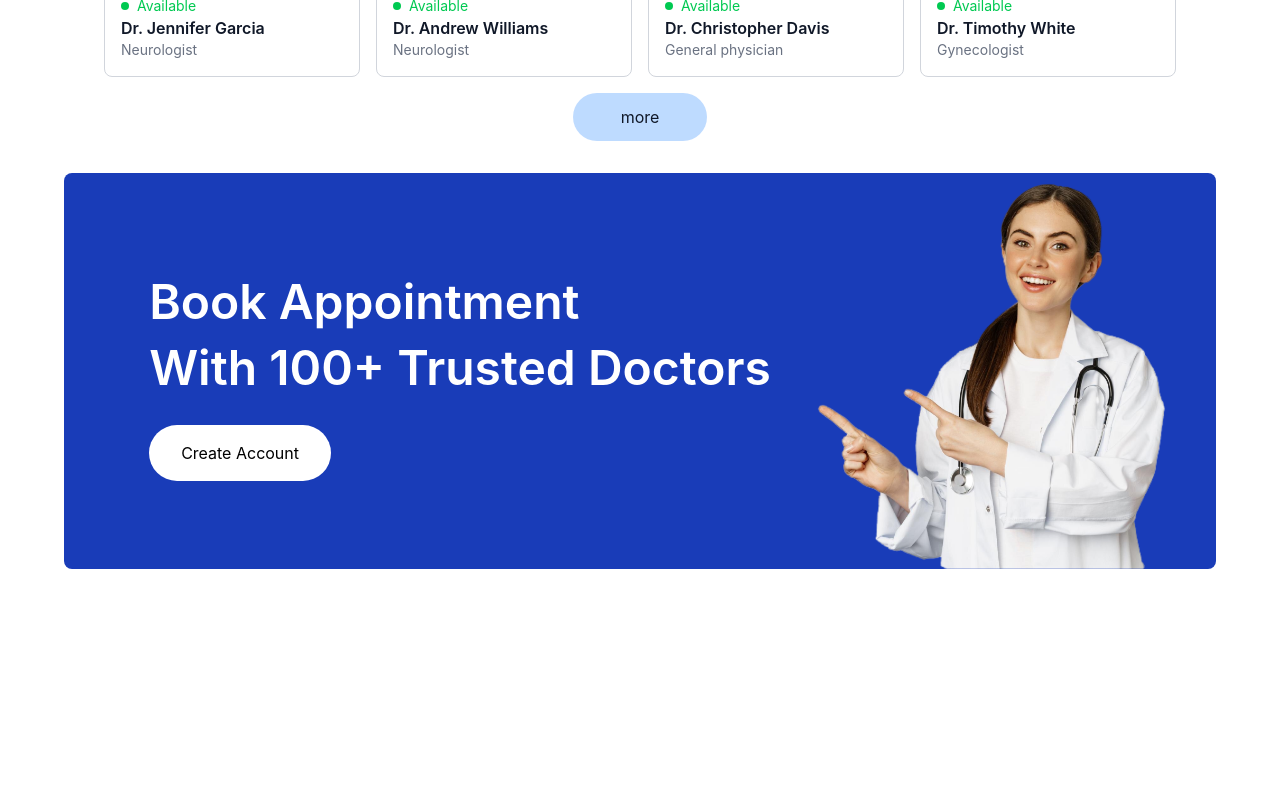
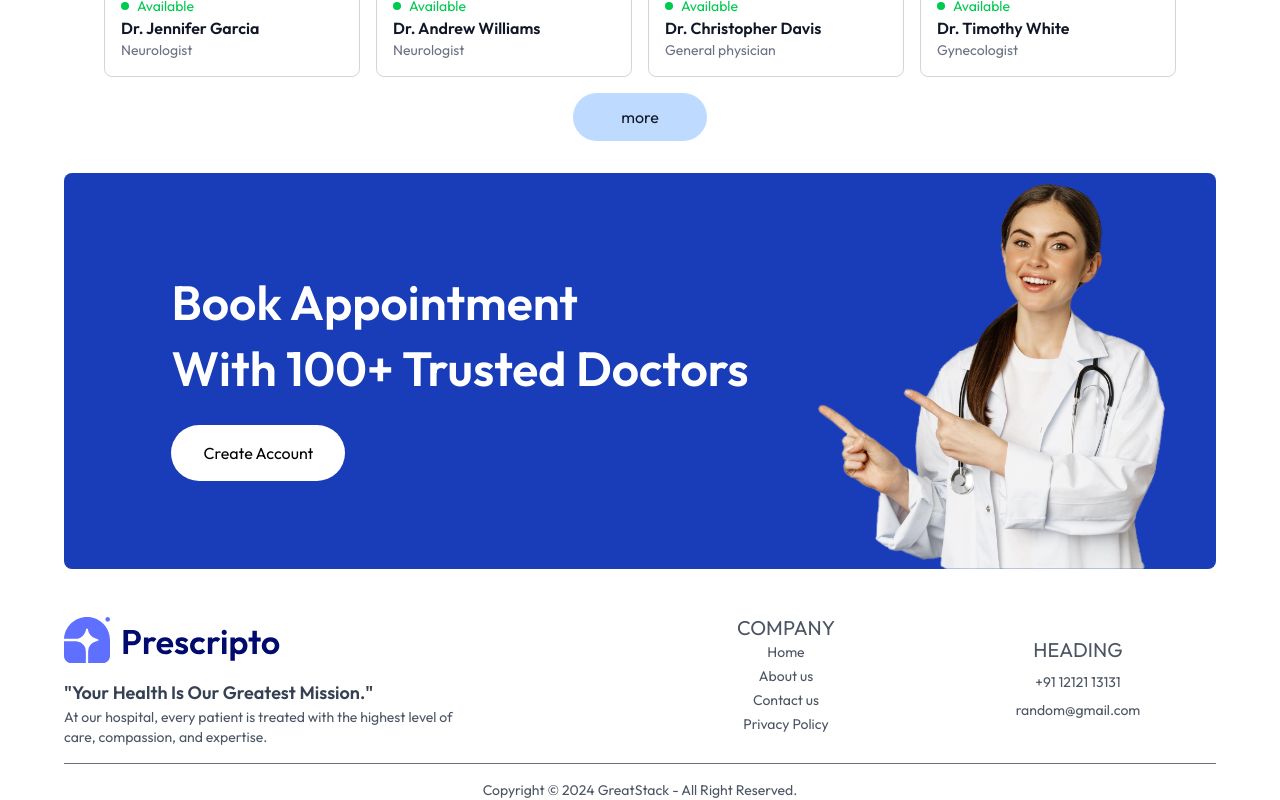
Before and after one commit to keyurpathar/GREEN_LIFE_FRONT_END, a React (Vite) app: page / in a window 1280 px wide. Shown: the part 1638-2438 px from the top of the page. Before the commit the page ends 2239 px from the top, so only its background shows below. Built offline with nearby package versions, Linux system fonts and the light colour scheme.

Commit message:
footer and fonts added

```diff
--- a/src/App.jsx
+++ b/src/App.jsx
@@ -9,6 +9,7 @@ import MyProfile from './pages/MyProfile'
 import MyAppointments from './pages/MyAppointments'
 import Appointment from './pages/Appointment'
 import Header from './components/Header'
+import Footer from './components/Footer'
 
 const App = () => {
   return (
@@ -29,6 +30,8 @@ const App = () => {
         <Route path='/myprofile' element={<MyProfile />} />
       </Routes>
 
+      <Footer />
+
     </div>
   )
 }
--- a/src/components/Banner.jsx
+++ b/src/components/Banner.jsx
@@ -6,11 +6,20 @@ const Banner = () => {
 
     return (
         <div>
-            <div className='bg-blue-800 flex flex-col  lg:flex-row lg:pt-2 rounded-lg px-2 lg:px-12  my-8 justify-center items-center gap-2  text-white'>
+            <div
+                className='bg-blue-800 flex flex-col  lg:flex-row lg:pt-2 rounded-lg px-2 lg:px-12  my-8 justify-center items-center gap-2  text-white'
+            >
 
                 {/* left side  */}
-                <div className='  flex flex-col gap-6 justify-center items-center md:items-start py-10 m-auto '>
-                    <p className='text-3xl md:text-4xl lg:text-4xl xl:text-5xl font-semibold leading-snug'>Book Appointment <br /> With 100+ Trusted Doctors</p>
+                <div
+                    className='  flex flex-col gap-6 justify-center items-center md:items-start py-10 m-auto '
+                >
+
+                    <p
+                        className='text-3xl md:text-4xl lg:text-4xl xl:text-5xl font-semibold leading-snug'
+                    >
+                        Book Appointment <br /> With 100+ Trusted Doctors
+                    </p>
 
                     <Link to={'/login'}
                         className='flex items-center gap-6 justify-center bg-white text-black px-4 py-3 md:px-8 md:py-4 rounded-full active:scale-95 transition-all duration-250 '
@@ -22,8 +31,13 @@ const Banner = () => {
                 </div>
 
                 {/* right side  */}
-                <div className='md:w-1/2 lg:w-1/3  '>
-                    <img src={img} alt="" className=' w-full  h-auto rounded-lg ' />
+                <div
+                    className='md:w-1/2 lg:w-1/3'
+                >
+                    <img
+                        src={img}
+                        alt="An banner image"
+                        className='w-full h-auto rounded-lg ' />
                 </div>
 
             </div>
--- /dev/null
+++ b/src/components/Footer.jsx
@@ -0,0 +1,58 @@
+import React from 'react'
+import logo from '../assets/images/assets_frontend/logo.svg'
+
+const Footer = () => {
+    return (
+        <footer className='mx-auto text-sm'>
+            <div
+             className='flex flex-col items-center gap-4 text-center md:grid md:grid-cols-4 '
+             >
+
+                {/* left side  */}
+                <div className='col-span-2'>
+                    <img
+                    src={logo}
+                    alt="An logo"
+                    className='my-4'
+                     />
+                    <p className='md:text-left md:text-sm text-[#4B5563]'> <span className='text-gray-700 font-semibold text-lg'>   "Your Health Is Our Greatest Mission." </span> <br />
+                        At our hospital, every patient is treated with the highest level of <br /> care, compassion, and expertise.</p>
+                </div>
+
+
+                {/* center  */}
+                <div className='text-[#4B5563]'>
+                    <p className='uppercase text-xl'>Company</p>
+
+                    <ul className='flex flex-col gap-1'>
+                        <li>Home</li>
+                        <li>About us</li>
+                        <li>Contact us</li>
+                        <li>Privacy Policy</li>
+                    </ul>
+
+                </div>
+
+
+                {/* right side  */}
+                <div className='text-[#4B5563]'>
+                    <p className='uppercase my-2 text-xl'>Heading</p>
+
+                    <ul className='flex flex-col gap-2'>
+                        <li>+91 12121 13131</li>
+                        <li>random@gmail.com</li>
+                    </ul>
+                </div>
+
+            </div>
+
+            <div >
+                <hr className='text-gray-500 my-4'  />
+
+                <p className='text-[#4B5563] text-center text-sm'>Copyright © 2024 GreatStack - All Right Reserved.</p>
+            </div>
+        </footer>
+    )
+}
+
+export default Footer
--- a/src/index.css
+++ b/src/index.css
@@ -1,4 +1,10 @@
+@import url('https://fonts.googleapis.com/css2?family=Outfit:wght@100..900&display=swap');
+
 @import "tailwindcss";
+
+*{
+    font-family : Outfit , sans-serif
+}
 
 .active hr{
     @apply block
```
